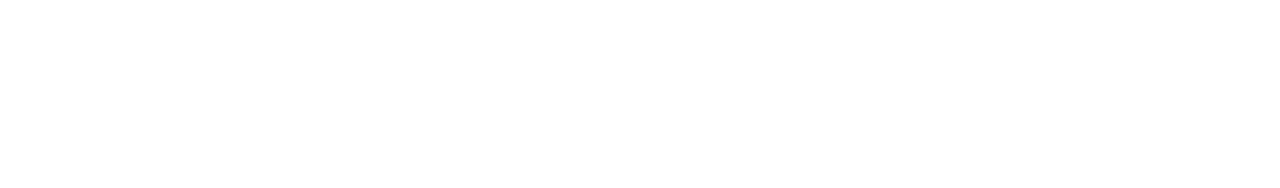
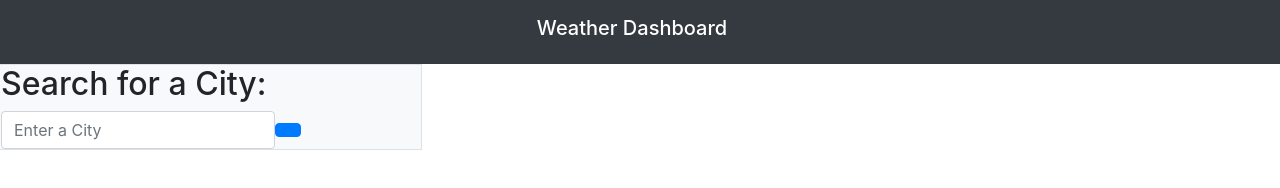
Before and after one commit to asaldana1108/weather-dashboard, a plain HTML site: page index.html in a window 1280 px wide. Drawn offline with nearby package versions, Linux system fonts and the light colour scheme; a web font is replaced by a local one.

Commit message:
setting up city search form and containers for city and forecast

```diff
--- a/index.html
+++ b/index.html
@@ -5,8 +5,40 @@
     <meta name="viewport" content="width=device-width, initial-scale=1.0">
     <title>Weather Dashboard</title>
 
+    <link rel="stylesheet" href="https://maxcdn.bootstrapcdn.com/bootstrap/4.0.0/css/bootstrap.min.css"/>
+    <link rel="stylesheet" href="https://cdnjs.cloudflare.com/ajax/libs/open-iconic/1.1.1/font/css/open-iconic-bootstrap.min.css" />
+    <link rel="stylesheet" href="./assets/css/style.css"/>
+
 </head>
 <body>
+    <header>
+        <nav class="navbar navbar-dark bg-dark justify-content-center">
+            <h1 class="navbar-brand h1">Weather Dashboard</h1>
+        </nav>
+    </header>
 
+    <main>
+        <div class="row">
+            <div class="col-4 border bg-light">
+                <h2>Search for a City:</h2>
+                <form class="form-inline">
+                    <input class="form-control mr-sm2" id="city-name" placeholder="Enter a City">
+                    <button class="btn btn-primary" type="submit"><span class="oi oi-magnifying-glass"></span></button>
+                </form>
+            </div> <!--City Search-->
+
+            <div class="col-8"> <!--City Weather Container-->
+                <div class="col-12"> <!--City info container-->
+
+                </div> <!--City info container-->
+                <div class="col-12"> <!-- 5 day forecast container-->
+
+                </div> <!--5 day forecast container-->
+            </div> <!-- City Weather Container-->
+
+        </div> <!-- main div with class row-->
+    </main>
+
+    <script src="./assets/js/script.js"></script>
 </body>
 </html>
```
